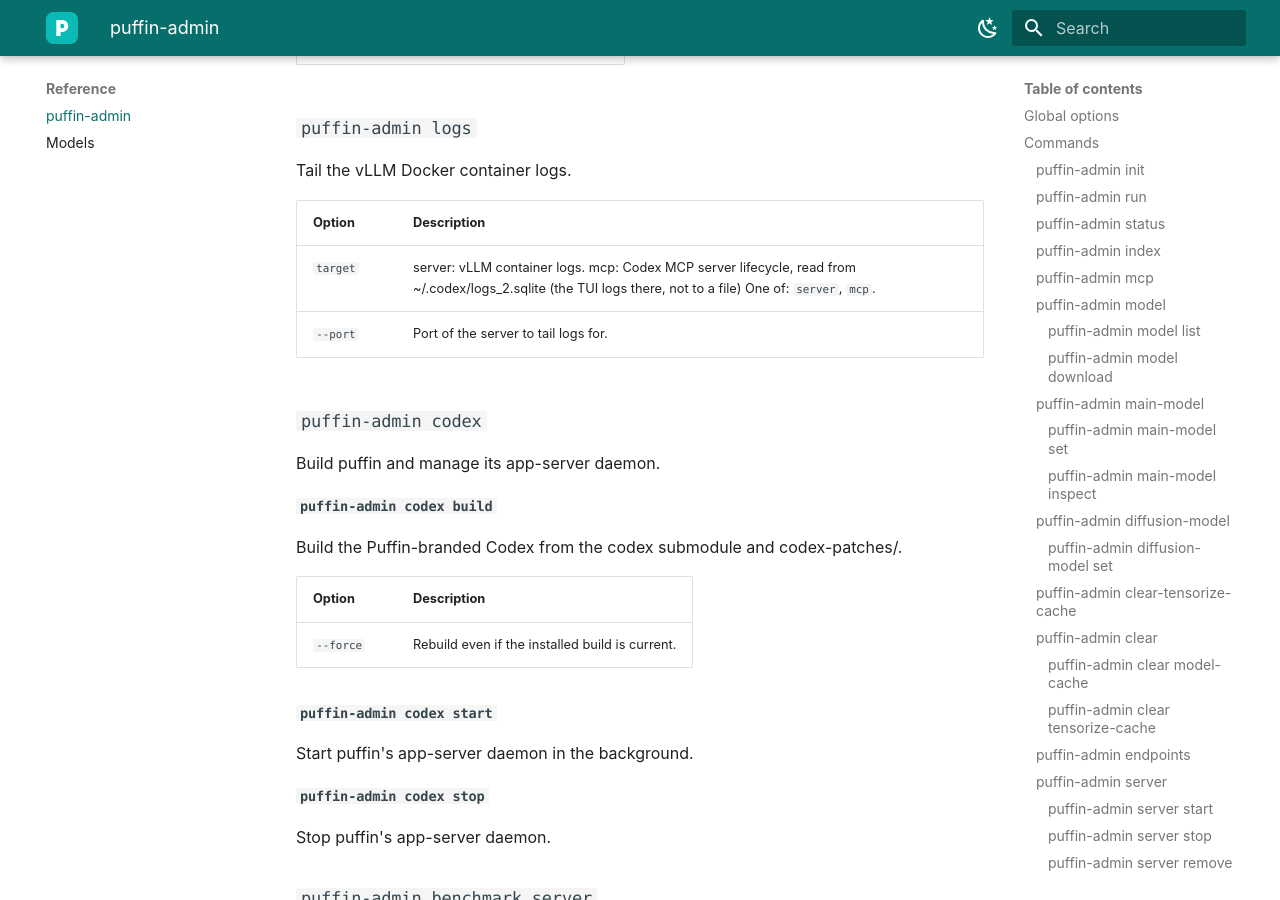
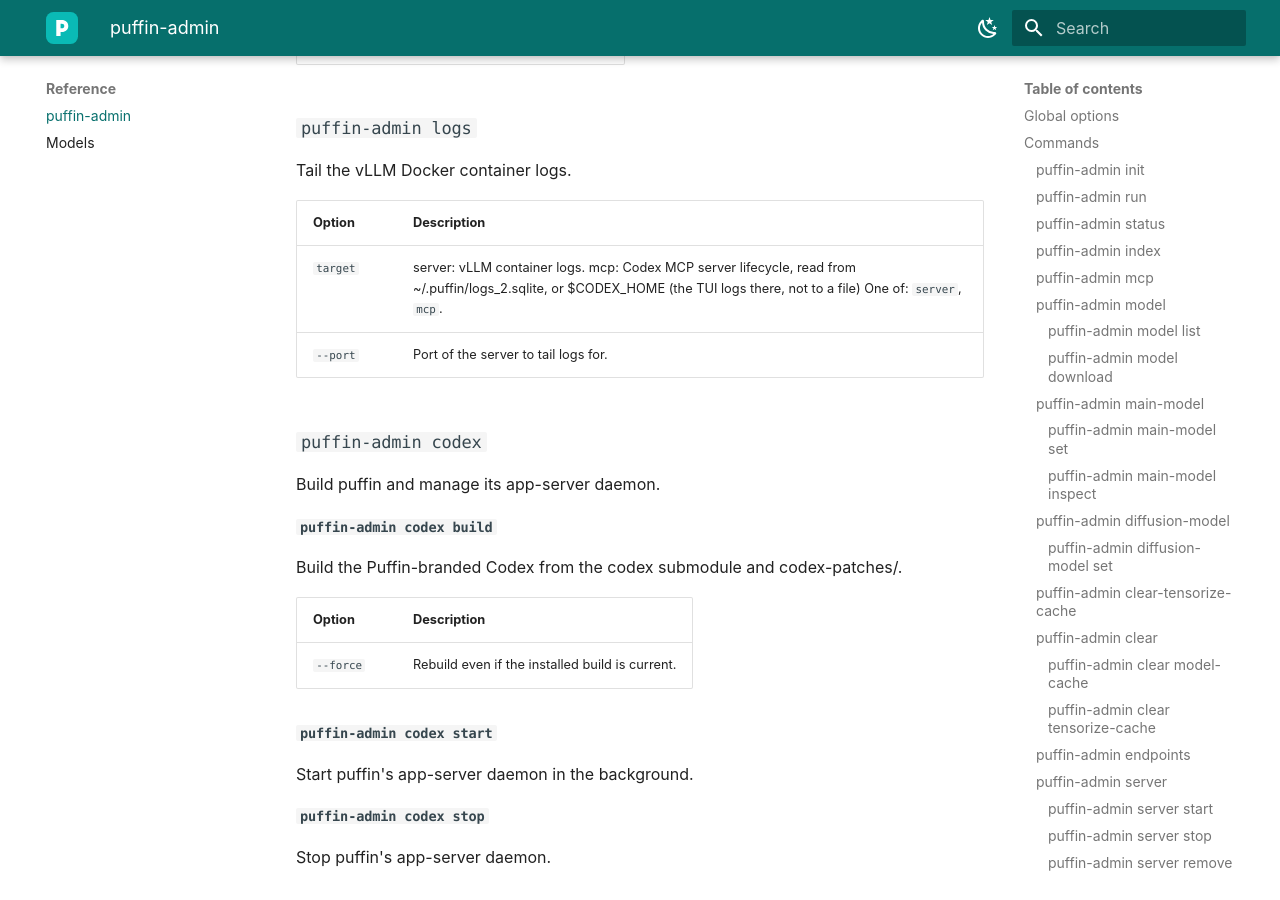
Before and after one commit to dreamference/mightling, an MkDocs documentation site: the page built from docs/admin.md, in a window 1280 px wide and 900 px high, scrolled down 6302 px. Built offline with MkDocs 1.6.1 and Material for MkDocs 9.7.7, drawn with Linux system fonts in a browser that asks for light colours.

Commit message:
Regenerate the puffin-admin reference and make room for hook patches
a0e31d9 changed the `logs mcp` help text, so docs/admin.md is
regenerated. The patch-size guard sat at 16 KB; patches 0013 and 0014
are two-line hooks (572 and 429 bytes, mostly diff headers) and took the
series to 16,390 bytes. The guard exists to catch a return to whole-file
patches, not to count hooks, so it allows 20 KB.

```diff
--- a/docs/admin.md
+++ b/docs/admin.md
@@ -200,7 +200,7 @@
 
 | Option | Description |
 |---|---|
-| `target` | server: vLLM container logs. mcp: Codex MCP server lifecycle, read from ~/.codex/logs_2.sqlite (the TUI logs there, not to a file) One of: `server`, `mcp`. |
+| `target` | server: vLLM container logs. mcp: Codex MCP server lifecycle, read from ~/.puffin/logs_2.sqlite, or $CODEX_HOME (the TUI logs there, not to a file) One of: `server`, `mcp`. |
 | `--port` | Port of the server to tail logs for. |
 
 ### `puffin-admin codex`
```
Also changed, not shown: 1 other file.
